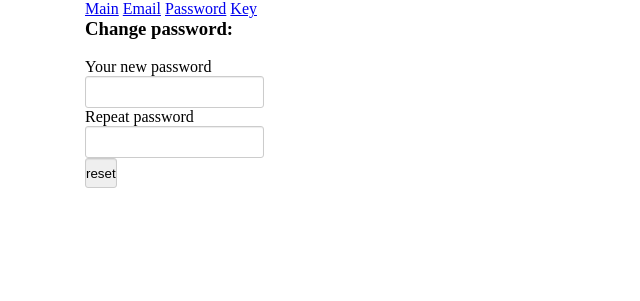
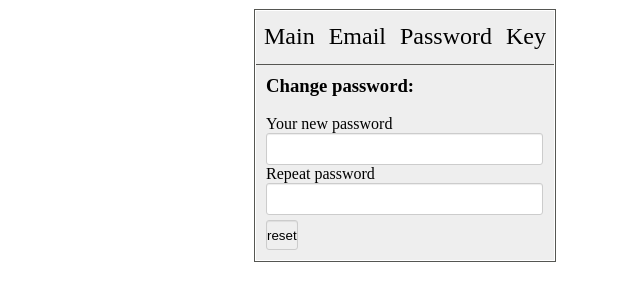
Before and after one commit to davy1ex/allcrypt, a Flask app: page /change_password in a window 1280 px wide. Shown: the part 40-341 px from the top of the page, without its empty margins (235-875 px from the left). Run offline with Flask 2, Linux system fonts and the light colour scheme; a user stored in the database is signed in.

Commit message:
refactoring front

```diff
--- a/app/static/css/settings/settings.css
+++ b/app/static/css/settings/settings.css
@@ -1,6 +1,7 @@
 .settings_wrapper {
     padding-top: 10px;
-    width: 70%;
+    width: 40%;
+    min-width: 300px;
     margin-left: auto;
     margin-right: auto;
     text-align: center;
@@ -14,6 +15,8 @@
 .nav_content a {
     color: black;
     padding: 5px;
+    font-size: 1.5em;
+    text-decoration: none;
 }
 
 .nav_content {
@@ -29,8 +32,11 @@
 }
 
 .nav_content .left_nav {
-    float: left;
-    padding-left: 10px;
+    /*float: left;*/
+    width: 100%;
+    text-align: center;
+    line-height: 50px;
+    /*padding-left: 10px;*/
 }
 
 .content {
@@ -41,7 +47,6 @@
 
 .settings {
     padding: 10px;
-    /*width: 95%;*/
     margin-left: auto;
     margin-right: auto;
     text-align: left;
@@ -56,7 +61,7 @@
 }
 
 .validate_email input[type="text"], .change_email input[type="text"], .change_password input[type="password"], .change_key input[type="password"] {
-    width: 40%;
+    width: 99%;
 }
 
 .clear_all,  .submit, .reset {
--- a/app/templates/settings/password.html
+++ b/app/templates/settings/password.html
@@ -1,7 +1,7 @@
 {% extends "settings/base.html" %}
 
 {% block css %}
-    <link rel="stylesheet" type="text/css" href=" {{ url_for("static", filename="css/settings.css") }} ">
+    <link rel="stylesheet" type="text/css" href=" {{ url_for("static", filename="css/settings/settings.css") }} ">
 {% endblock %}
 
 {% block settings %}
```
Also changed, not shown: app/main.db.
